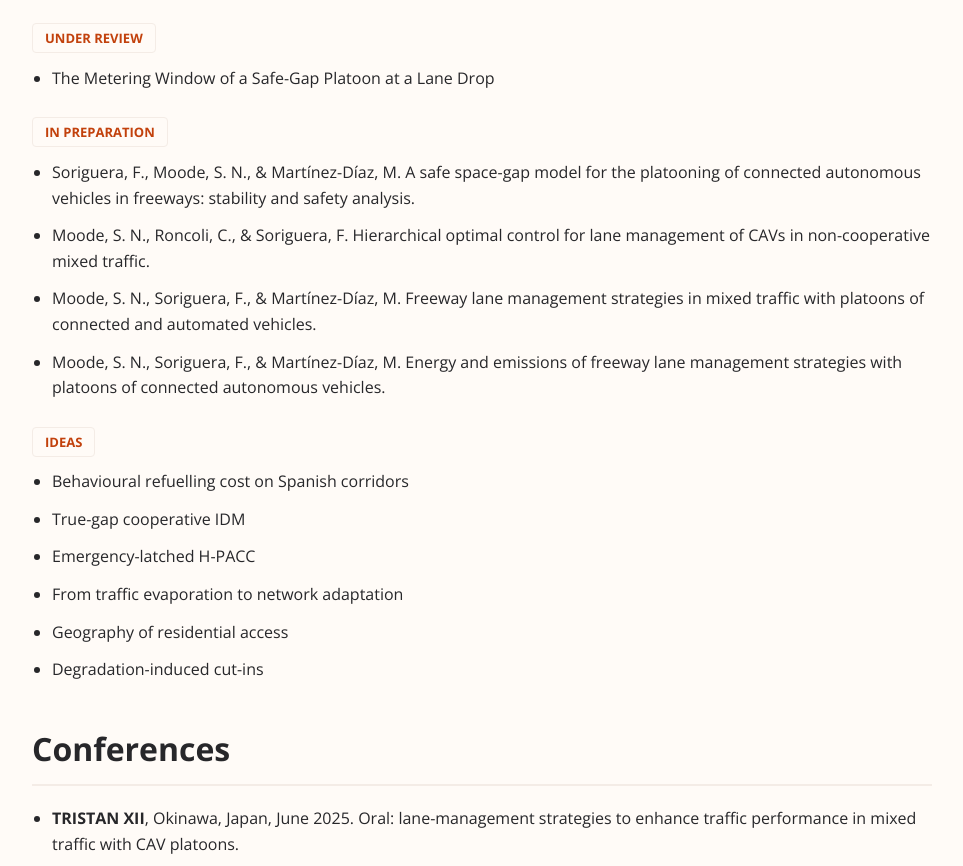
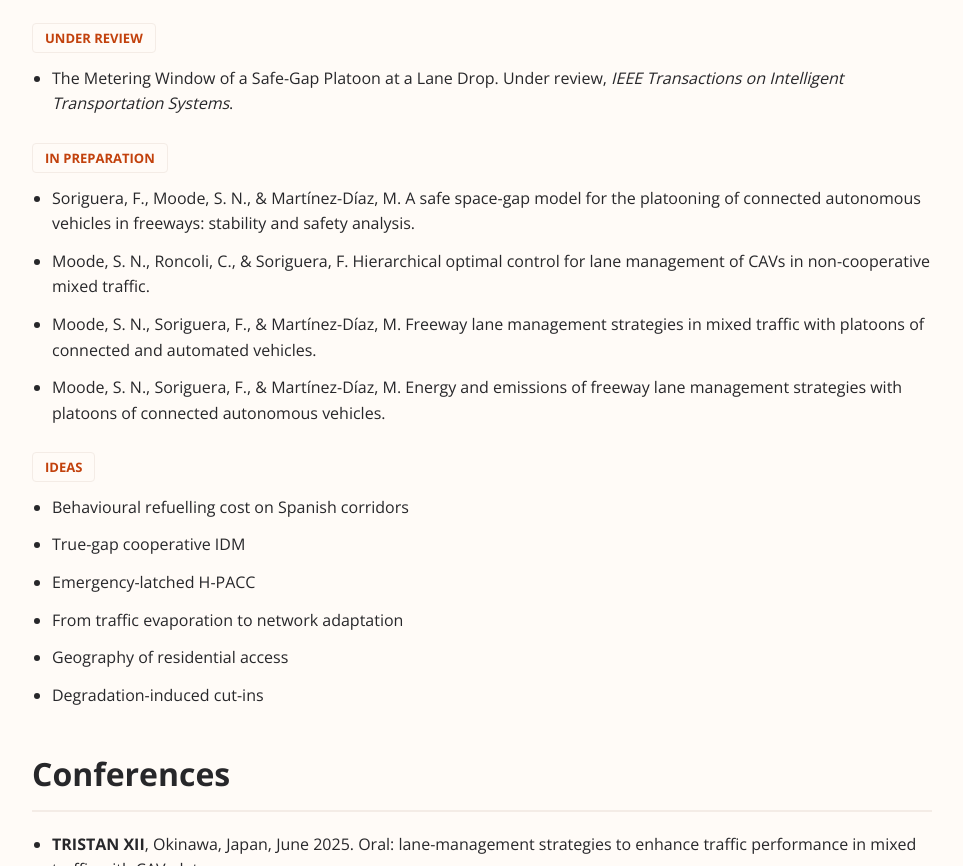
Before and after one commit to SeshadriMoode/SeshadriMoode.github.io, a plain HTML site: page index.html in a window 1280 px wide. Shown: the part 2205-3071 px from the top of the page, without its empty margins (158-1121 px from the left). Drawn offline with nearby package versions, Linux system fonts and the light colour scheme.

Commit message:
Name IEEE T-ITS on the single-blind under-review paper.

```diff
--- a/index.html
+++ b/index.html
@@ -231,7 +231,7 @@
             Under review
           </span>
           <ul style="padding-left: 20px; margin-top: 15px;">
-            <li style="font-size: 16px; margin-bottom: 12px;">The Metering Window of a Safe-Gap Platoon at a Lane Drop</li>
+            <li style="font-size: 16px; margin-bottom: 12px;">The Metering Window of a Safe-Gap Platoon at a Lane Drop. Under review, <i>IEEE Transactions on Intelligent Transportation Systems</i>.</li>
           </ul>
         </div>
 
```
